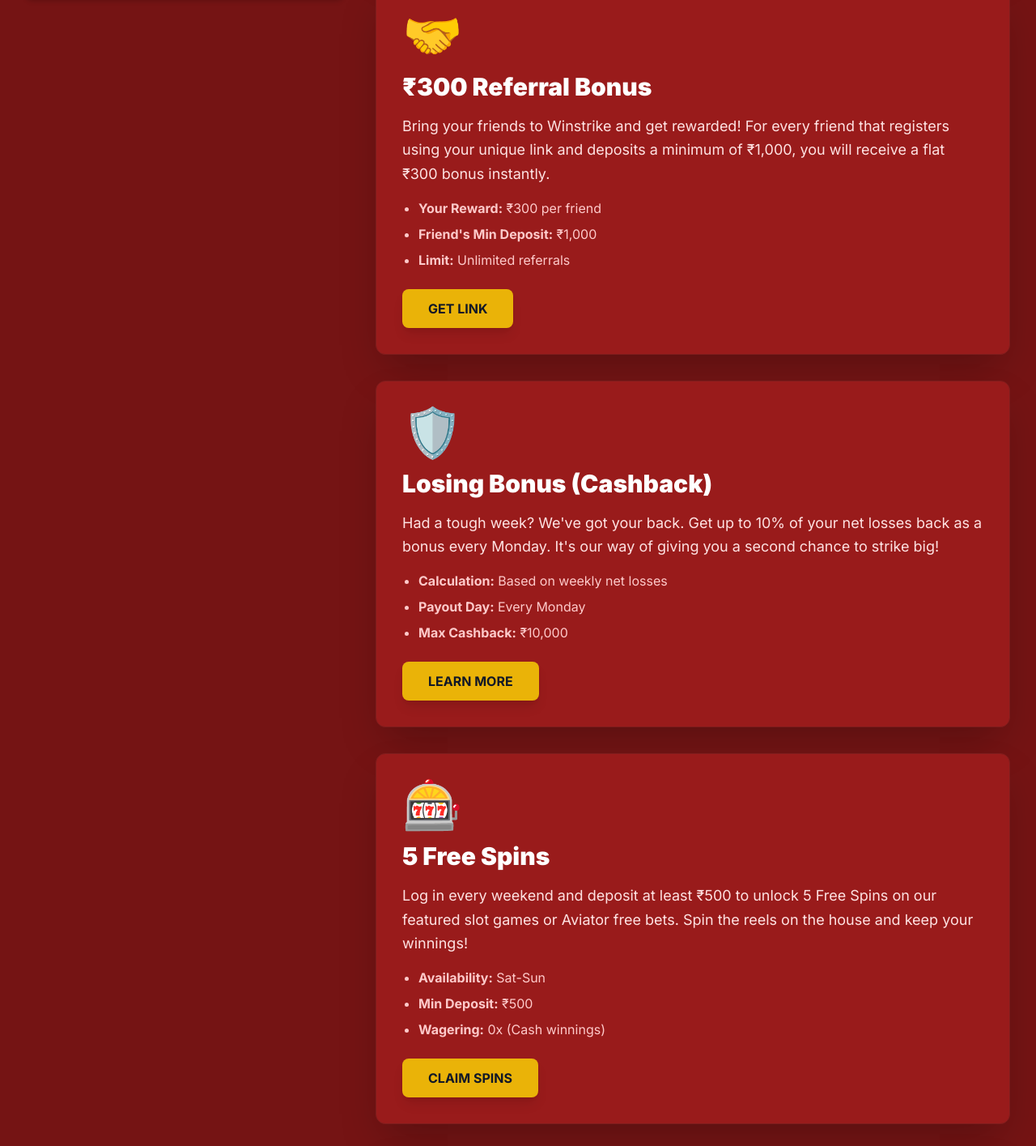
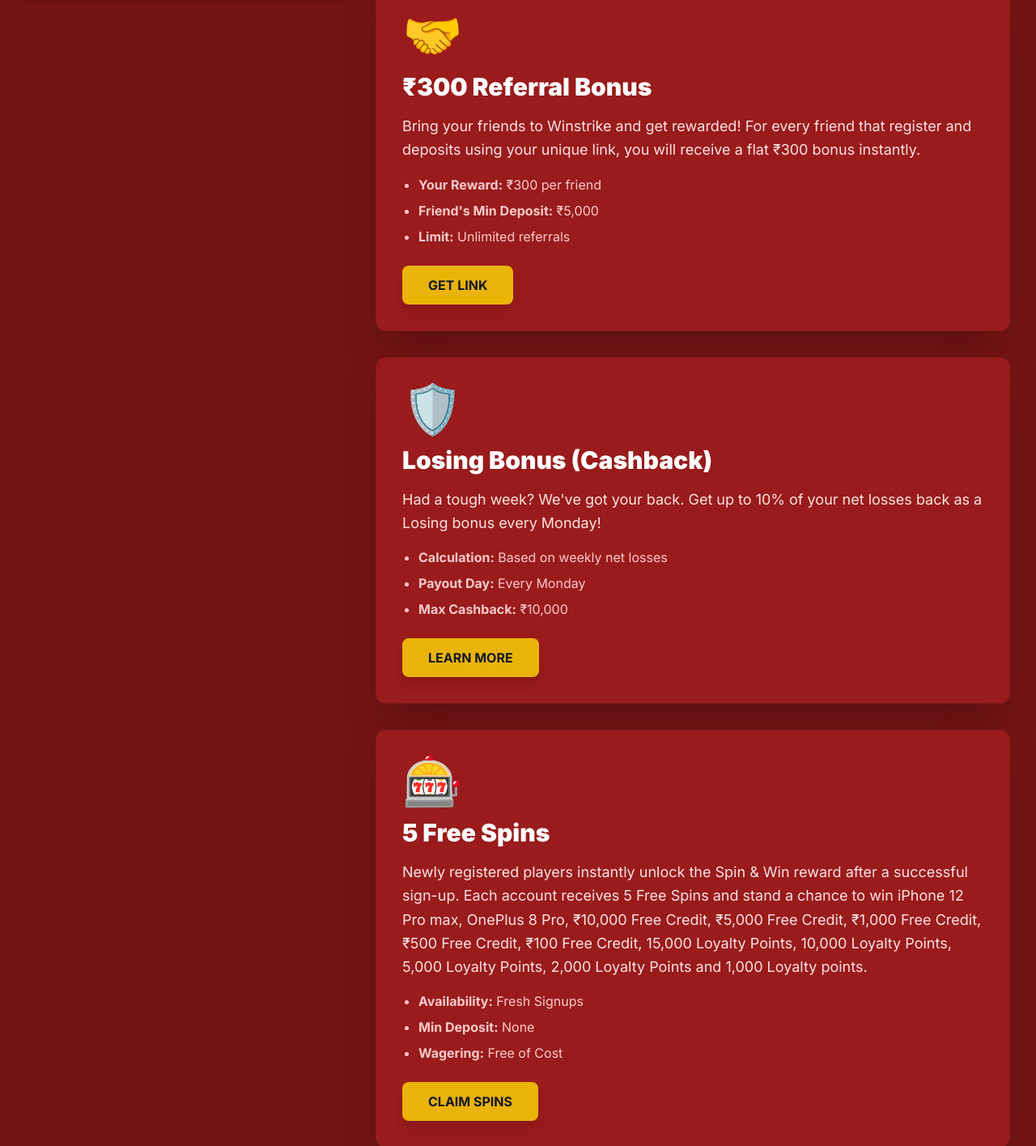
Before and after one commit to winstrikeindia/blogs, a plain HTML site: page offer.html in a window 1280 px wide. Shown: the part 936-2351 px from the top of the page at 81% size. Drawn offline with nearby package versions, Linux system fonts and the light colour scheme.

Commit message:
Update offer.html

```diff
--- a/offer.html
+++ b/offer.html
@@ -281,11 +281,11 @@
                         <div class="text-6xl mb-4 text-yellow-400">🤝</div>
                         <h2 class="text-3xl font-black mb-4 text-white">₹300 Referral Bonus</h2>
                         <p class="text-red-100 mb-4 text-lg leading-relaxed">
-                            Bring your friends to Winstrike and get rewarded! For every friend that registers using your unique link and deposits a minimum of ₹1,000, you will receive a flat ₹300 bonus instantly.
+                            Bring your friends to Winstrike and get rewarded! For every friend that register and deposits using your unique link, you will receive a flat ₹300 bonus instantly.
                         </p>
                         <ul class="list-disc ml-5 mb-6 text-red-200 space-y-2">
                             <li><strong>Your Reward:</strong> ₹300 per friend</li>
-                            <li><strong>Friend's Min Deposit:</strong> ₹1,000</li>
+                            <li><strong>Friend's Min Deposit:</strong> ₹5,000</li>
                             <li><strong>Limit:</strong> Unlimited referrals</li>
                         </ul>
                         <a href="https://winstrike.com/" class="inline-block bg-yellow-500 text-gray-900 font-bold py-3 px-8 rounded-lg hover:bg-yellow-400 shadow-lg">GET LINK</a>
@@ -296,7 +296,7 @@
                         <div class="text-6xl mb-4 text-yellow-400">🛡️</div>
                         <h2 class="text-3xl font-black mb-4 text-white">Losing Bonus (Cashback)</h2>
                         <p class="text-red-100 mb-4 text-lg leading-relaxed">
-                            Had a tough week? We've got your back. Get up to 10% of your net losses back as a bonus every Monday. It's our way of giving you a second chance to strike big!
+                            Had a tough week? We've got your back. Get up to 10% of your net losses back as a Losing bonus every Monday!
                         </p>
                         <ul class="list-disc ml-5 mb-6 text-red-200 space-y-2">
                             <li><strong>Calculation:</strong> Based on weekly net losses</li>
@@ -311,12 +311,11 @@
                         <div class="text-6xl mb-4 text-yellow-400">🎰</div>
                         <h2 class="text-3xl font-black mb-4 text-white">5 Free Spins</h2>
                         <p class="text-red-100 mb-4 text-lg leading-relaxed">
-                            Log in every weekend and deposit at least ₹500 to unlock 5 Free Spins on our featured slot games or Aviator free bets. Spin the reels on the house and keep your winnings!
-                        </p>
+                            Newly registered players instantly unlock the Spin & Win reward after a successful sign-up. Each account receives 5 Free Spins and stand a chance to win iPhone 12 Pro max, OnePlus 8 Pro, ₹10,000 Free Credit, ₹5,000 Free Credit, ₹1,000 Free Credit, ₹500 Free Credit, ₹100 Free Credit, 15,000 Loyalty Points, 10,000 Loyalty Points, 5,000 Loyalty Points, 2,000 Loyalty Points and 1,000 Loyalty points.
                         <ul class="list-disc ml-5 mb-6 text-red-200 space-y-2">
-                            <li><strong>Availability:</strong> Sat-Sun</li>
-                            <li><strong>Min Deposit:</strong> ₹500</li>
-                            <li><strong>Wagering:</strong> 0x (Cash winnings)</li>
+                            <li><strong>Availability:</strong> Fresh Signups</li>
+                            <li><strong>Min Deposit:</strong> None</li>
+                            <li><strong>Wagering:</strong> Free of Cost</li>
                         </ul>
                         <a href="https://winstrike.com/" class="inline-block bg-yellow-500 text-gray-900 font-bold py-3 px-8 rounded-lg hover:bg-yellow-400 shadow-lg">CLAIM SPINS</a>
                     </section>
@@ -344,8 +343,8 @@
                             Happy Birthday! To celebrate your special day, active players receive a special personalized bonus gift. Check your email or notification center on your birthday for a surprise.
                         </p>
                         <ul class="list-disc ml-5 mb-6 text-red-200 space-y-2">
-                            <li><strong>Eligibility:</strong> Verified account & active history</li>
-                            <li><strong>Reward:</strong> Surprise Bonus / Free Bet</li>
+                            <li><strong>Eligibility:</strong>Make a yearly deposit of at least INR 5,000</li>
+                            <li><strong>Reward:</strong> Surprise Bonus of ₹300</li>
                             <li><strong>Claim:</strong> Valid for 7 days from birthday</li>
                         </ul>
                         <a href="https://winstrike.com/" class="inline-block bg-yellow-500 text-gray-900 font-bold py-3 px-8 rounded-lg hover:bg-yellow-400 shadow-lg">CONTACT SUPPORT</a>
```
